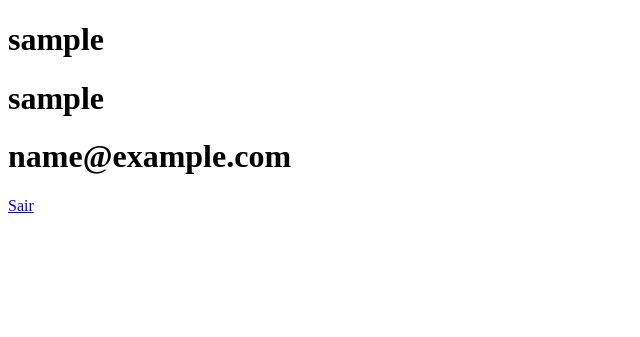
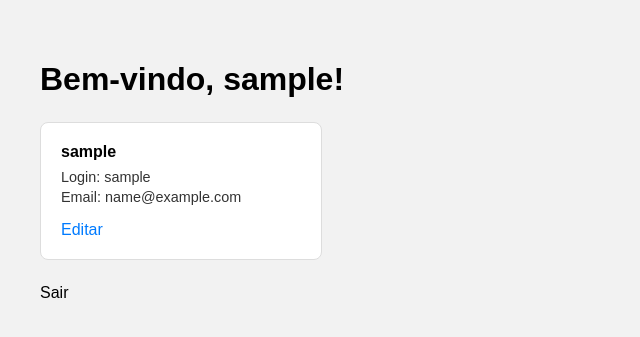
Before and after one commit to nicolas-vmaria/conexao-com-banco-de-dados-em-php, a PHP site: page /home.php in a window 1280 px wide. Shown: the top 337 px of the page, without its empty margins (0-640 px from the left). Run offline with PHP 8.4, Linux system fonts and the light colour scheme; the visitor is signed in with stand-in values (Sample User, id 1).

Commit message:
Update users

```diff
--- a/cadastroUsuario/conexao.php
+++ b/cadastroUsuario/conexao.php
@@ -3,7 +3,7 @@ $host = "localhost";
 $dbname = "aulaphp";
 $usuario = "root";
 $senha = "";
-$port = 3406;
+$port = 3306;
     /*
     PDO - É uma camada de acesso a banco de dados que permite conectar qualquer banco de dados com a mesma sintaxe
     */
--- /dev/null
+++ b/cadastroUsuario/css/home.css
@@ -0,0 +1,49 @@
+body {
+            font-family: Arial, sans-serif;
+            background: #f2f2f2;
+            padding: 32px;
+        }
+
+        h1 {
+            margin-bottom: 24px;
+        }
+
+        .grid {
+            display: flex;
+            flex-wrap: wrap;
+            gap: 16px;
+        }
+
+        .card {
+            background: #fff;
+            border: 1px solid #ddd;
+            border-radius: 8px;
+            padding: 20px;
+            width: 240px;
+        }
+
+        .card p {
+            margin: 4px 0;
+            font-size: 0.9rem;
+            color: #333;
+        }
+
+        .card strong {
+            display: block;
+            font-size: 1rem;
+            margin-bottom: 8px;
+        }
+
+        .card a {
+            display: inline-block;
+            margin-top: 12px;
+            color: #007BFF;
+            text-decoration: none;
+        }
+
+        .btnExit{
+            display: inline-block;
+            margin-top: 24px;
+            color: rgb(0, 0, 0);
+            text-decoration: none;
+        }
--- a/cadastroUsuario/home.php
+++ b/cadastroUsuario/home.php
@@ -2,33 +2,47 @@
     session_start();
     if(!isset ($_SESSION["logado"]) ){
         header("Location: cadastro.html");
+        exit;
     }
 
     require_once("conexao.php");
 
-    $sql = "SELECT * FROM tb_usuario";
-
-            $stmt = $pdo->prepare($sql);
-
-            $stmt->execute();
-
-            $login = $stmt->fetch(PDO::FETCH_ASSOC);
+    try{
+        $sql = "SELECT * FROM tb_usuario";
+        $stmt = $pdo->prepare($sql);
+        $stmt->execute();
+        $usuarios = $stmt->fetchAll(PDO::FETCH_ASSOC);
+    } catch(PDOException $e){
+        echo "Erro ao buscar usuários: " . $e->getMessage();
+    }
 
 
 ?>
 
 <!DOCTYPE html>
-<html lang="en">
+<html lang="pt-br">
 <head>
     <meta charset="UTF-8">
     <meta name="viewport" content="width=device-width, initial-scale=1.0">
-    <title>Document</title>
+    <title>Home</title>
+    <link rel="stylesheet" href="css/home.css">
 </head>
 <body>
-    <h1><?= $_SESSION["logado"];?></h1>
-    <h1><?= $_SESSION["usuario"];?></h1>
-    <h1><?= $_SESSION["email"];?></h1>
 
-    <a href="sair.php">Sair</a>
+    <h1>Bem-vindo, <?= htmlspecialchars($_SESSION["usuario"]) ?>!</h1>
+
+    <div class="grid">
+        <?php foreach ($usuarios as $u): ?>
+            <div class="card">
+                <strong><?= htmlspecialchars($u["nm_usuario"]) ?></strong>
+                <p>Login: <?= htmlspecialchars($u["nm_login"]) ?></p>
+                <p>Email: <?= htmlspecialchars($u["ds_email"]) ?></p>
+                <a href="./editar.php?id=<?= $u["id"] ?>">Editar</a>
+            </div>
+        <?php endforeach; ?>
+    </div>
+
+    <a href="./sair.php" class="btnExit">Sair</a>
+
 </body>
 </html>
--- a/cadastroUsuario/login.html
+++ b/cadastroUsuario/login.html
@@ -5,7 +5,7 @@
     <meta charset="UTF-8">
     <meta http-equiv="X-UA-Compatible" content="IE=edge">
     <meta name="viewport" content="width=device-width, initial-scale=1.0">
-    <link rel="stylesheet" href="../cadastroUsuario/css/style.css">
+    <link rel="stylesheet" href="css/style.css">
     <title>Document</title>
 </head>
 
```
Also changed, not shown: cadastroUsuario/editar.php (added, +53 -0 lines), cadastroUsuario/update.php (added, +25 -0 lines).
